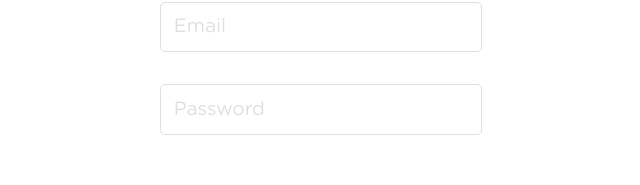
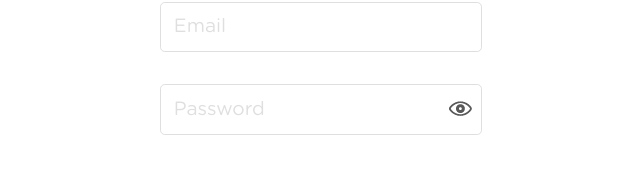
Before and after one commit to luchoweb/mercurycash-test, a React (Create React App) app: page / in a window 1280 px wide. Shown: the part 279-464 px from the top of the page, without its empty margins (320-960 px from the left). Built offline with nearby package versions, Linux system fonts and the light colour scheme.

Commit message:
Eye icon added to password input

```diff
--- a/src/components/LogInForm/index.jsx
+++ b/src/components/LogInForm/index.jsx
@@ -1,5 +1,7 @@
 import { useState } from "react";
 import { validateEmail, validatePassword } from "../../utils/formValidators";
+
+import eyeIcon from "../../assets/images/eye.png";
 
 import "./styles.scss";
 
@@ -50,6 +52,13 @@ const LogInForm = () => {
           onKeyUp={(event) => setPassword(event.target.value)}
         />
 
+        <img
+          src={eyeIcon}
+          alt="eye"
+          className="form__eye"
+          onClick={() => setInputPasswordType(!inputPasswordType)}
+        />
+
         { formErrors?.password && <p className="form__error">Enter a valid password.</p> }
       </div>
 
--- a/src/components/LogInForm/styles.scss
+++ b/src/components/LogInForm/styles.scss
@@ -5,6 +5,7 @@
 
   &__group {
     margin-bottom: 2rem;
+    position: relative;
     text-align: left;
   }
 
@@ -25,6 +26,20 @@
     &:focus {
       box-shadow: var(--shadow);
       outline: none;
+    }
+  }
+
+  &__eye {
+    cursor: pointer;
+    display: block;
+    position: absolute;
+    right: .5rem;
+    top: 50%;
+    transform: translateY(-50%);
+    transition: opacity 200ms ease-in-out;
+
+    &:hover {
+      opacity: 0.7;
     }
   }
 
```
Also changed, not shown: src/assets/images/eye.png (added), src/assets/images/eye.svg (deleted).
